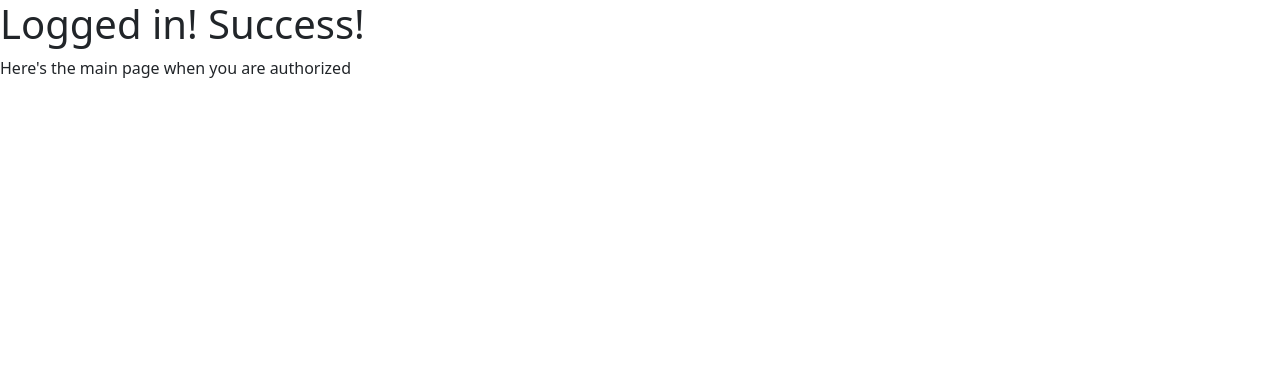
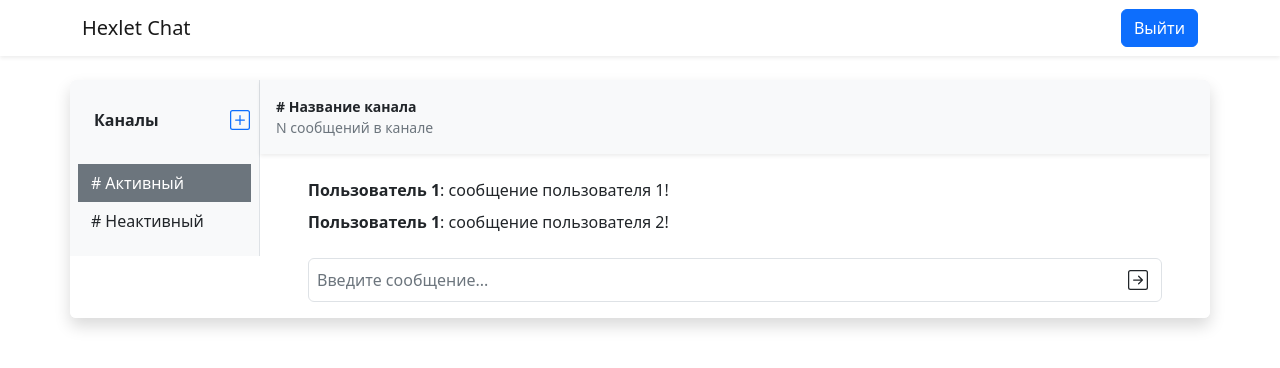
Before and after one commit to ilyavazhenin/chat-with-sockets, a React (Create React App) app in the folder frontend/: page / in a window 1280 px wide. Shown: the top 368 px of the page. Built offline with nearby package versions, Linux system fonts and the light colour scheme; sample sign-in values are in the browser's storage; the HTML template or start-up script is replaced by a standard one.

Commit message:
feat: add main chat page html template

```diff
--- /dev/null
+++ b/frontend/src/pages/main-page/components/ChannelsBox.jsx
@@ -0,0 +1,30 @@
+const ChannelsBox = () => {
+ return (
+  <div className="col-4 col-md-2 border-end px-0 bg-light flex-column h-100 d-flex">
+    <div className="d-flex mt-1 justify-content-between mb-2 ps-4 pe-2 p-4">
+      <b>Каналы</b>
+      <button type="button" class="p-0 text-primary btn btn-group-vertical">
+        <svg xmlns="http://www.w3.org/2000/svg" viewBox="0 0 16 16" width="20" height="20" fill="currentColor">
+          <path d="M14 1a1 1 0 0 1 1 1v12a1 1 0 0 1-1 1H2a1 1 0 0 1-1-1V2a1 1 0 0 1 1-1h12zM2 0a2 2 0 0 0-2 2v12a2 2 0 0 0 2 2h12a2 2 0 0 0 2-2V2a2 2 0 0 0-2-2H2z"></path><path d="M8 4a.5.5 0 0 1 .5.5v3h3a.5.5 0 0 1 0 1h-3v3a.5.5 0 0 1-1 0v-3h-3a.5.5 0 0 1 0-1h3v-3A.5.5 0 0 1 8 4z"></path>
+        </svg>
+        <span class="visually-hidden">+</span>
+      </button>
+    </div>
+    <ul id="channels-box" className="nav flex-column nav-pills nav-fill px-2 mb-3 overflow-auto h-100 d-block">
+
+      <li class="nav-item w-100">
+        <button type="button" class="w-100 rounded-0 text-start btn btn-secondary">
+          <span class="me-1">#</span>Активный
+        </button>
+      </li>
+      <li class="nav-item w-100">
+        <button type="button" class="w-100 rounded-0 text-start btn">
+          <span class="me-1">#</span>Неактивный
+        </button>
+      </li>
+    </ul>
+  </div>
+ );
+};
+
+export default ChannelsBox;
--- /dev/null
+++ b/frontend/src/pages/main-page/components/MessagesBox.jsx
@@ -0,0 +1,30 @@
+const MessagesBox = () => {
+  return (
+    <div className="col p-0 h-100">
+      <div className="d-flex flex-column h-100">
+        <div class="bg-light mb-4 p-3 shadow-sm small">
+          <p class="m-0"><b># Название канала</b></p>
+          <span class="text-muted">N сообщений в канале</span>
+        </div>
+        <div id="messages-box" className="chat-messages overflow-auto px-5">
+          <div class="text-break mb-2"><b>Пользователь 1</b>: сообщение пользователя 1!</div>
+          <div class="text-break mb-2"><b>Пользователь 1</b>: сообщение пользователя 2!</div>
+        </div>
+        <div class="mt-auto px-5 py-3">
+          <form novalidate="" class="py-1 border rounded-2">
+            <div class="input-group has-validation">
+              <input name="body" aria-label="Новое сообщение" placeholder="Введите сообщение..." class="border-0 p-0 ps-2 form-control" value="" />
+                <button type="submit" disabled="" class="btn btn-group-vertical">
+                  <svg xmlns="http://www.w3.org/2000/svg" viewBox="0 0 16 16" width="20" height="20" fill="currentColor"><path fill-rule="evenodd" d="M15 2a1 1 0 0 0-1-1H2a1 1 0 0 0-1 1v12a1 1 0 0 0 1 1h12a1 1 0 0 0 1-1V2zM0 2a2 2 0 0 1 2-2h12a2 2 0 0 1 2 2v12a2 2 0 0 1-2 2H2a2 2 0 0 1-2-2V2zm4.5 5.5a.5.5 0 0 0 0 1h5.793l-2.147 2.146a.5.5 0 0 0 .708.708l3-3a.5.5 0 0 0 0-.708l-3-3a.5.5 0 1 0-.708.708L10.293 7.5H4.5z"></path>
+                  </svg>
+                  <span class="visually-hidden">Отправить</span>
+                </button>
+            </div>
+          </form>
+        </div>
+      </div>
+    </div>
+  );
+};
+
+export default MessagesBox;
--- /dev/null
+++ b/frontend/src/pages/main-page/components/Navbar.jsx
@@ -0,0 +1,12 @@
+const Navbar = () => {
+  return (
+    <nav className="shadow-sm navbar navbar-expand-lg navbar-light bg-white">
+      <div className="container">
+        <a className="navbar-brand" href="/">Hexlet Chat</a>
+        <button type="button" class="btn btn-primary">Выйти</button>
+      </div>
+    </nav>
+  );
+};
+
+export default Navbar;
--- a/frontend/src/pages/main-page/index.jsx
+++ b/frontend/src/pages/main-page/index.jsx
@@ -1,6 +1,9 @@
 import { useContext, useEffect } from 'react';
 import { useNavigate } from 'react-router-dom';
 import CurrentUserContext from '../../utils/auth-context';
+import Navbar from './components/Navbar';
+import ChannelsBox from './components/ChannelsBox';
+import MessagesBox from './components/MessagesBox';
 
 const Main = () => {
   const navigate = useNavigate();
@@ -11,9 +14,16 @@
   });
 
   return (
-    <div>
-      <h1>Logged in! Success!</h1>
-      <p>Here's the main page when you are authorized</p>
+    <div className="h-100" id="chat">
+      <div className="d-flex flex-column h-100">
+        <Navbar />
+        <div className="container h-100 my-4 overflow-hidden rounded shadow">
+          <div className="row h-100 bg-white flex-md-row">
+            <ChannelsBox />
+            <MessagesBox />
+          </div>
+        </div>
+      </div>
     </div>
   );
 };
```
